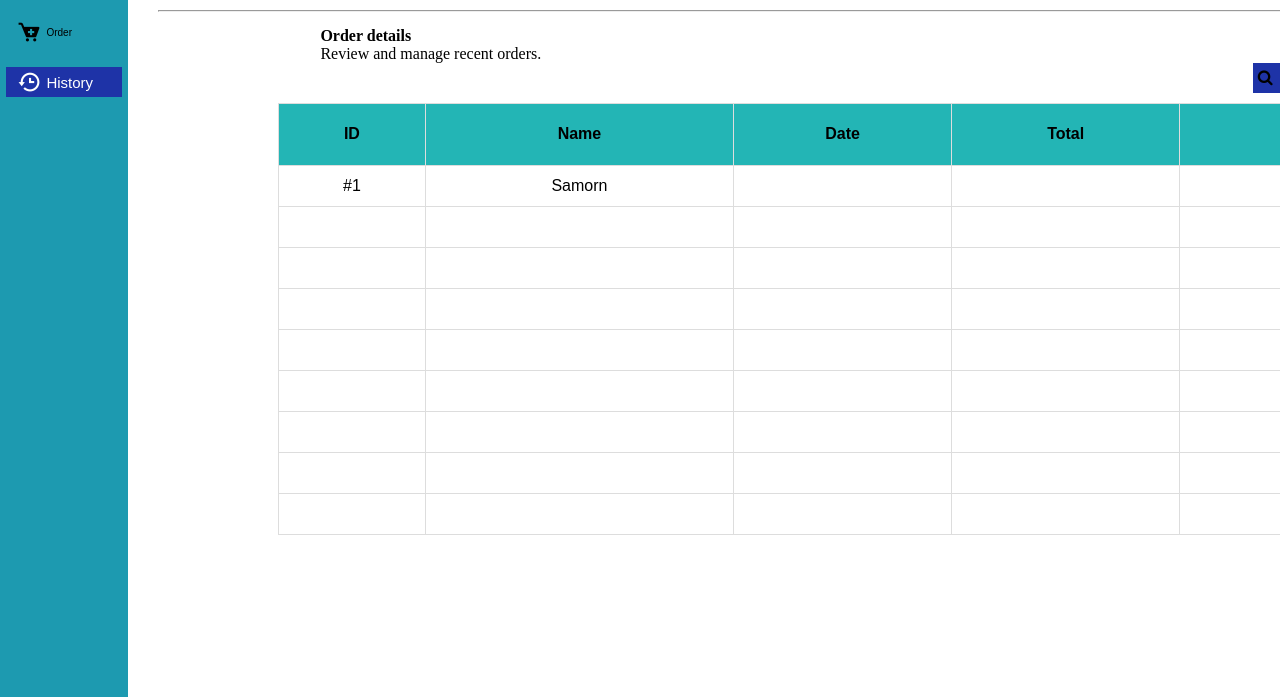
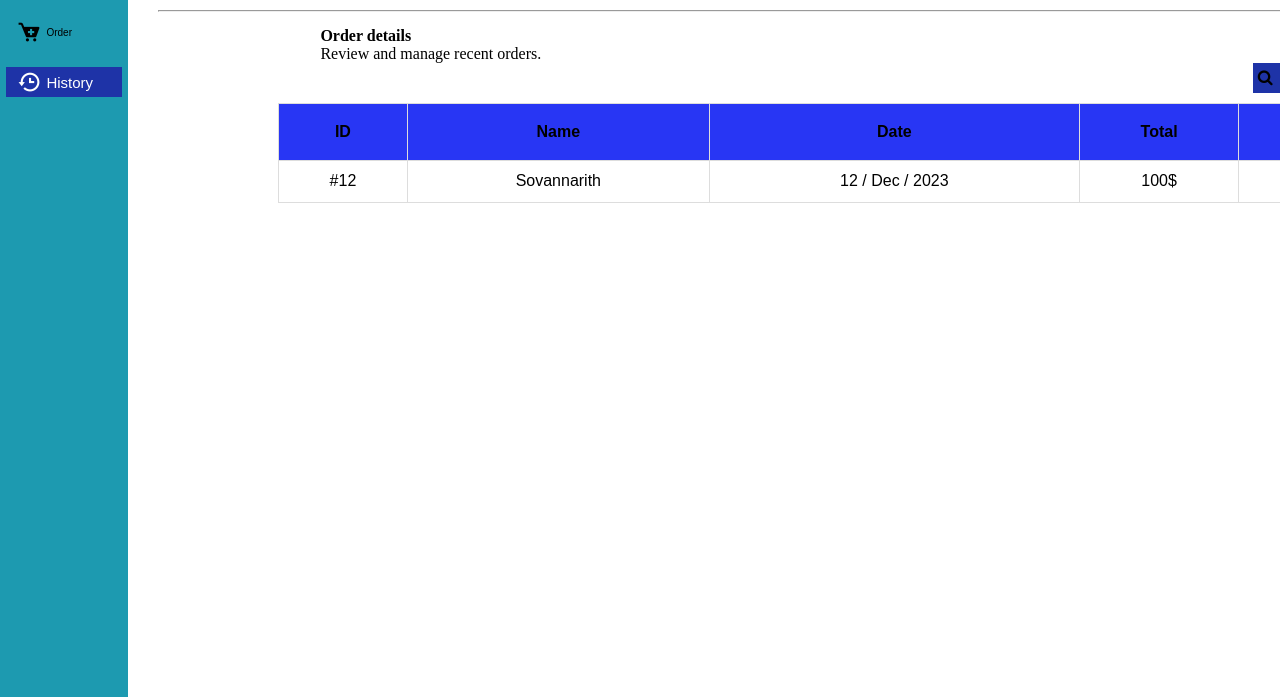
Before and after one commit to penhvey/PosSystem-a4, a plain HTML site: page pages/history.html in a window 1280 px wide. Shown: the part 153-850 px from the top of the page. Drawn offline with nearby package versions, Linux system fonts and the light colour scheme.

Commit message:
#39 fix history

```diff
--- a/css/history.css
+++ b/css/history.css
@@ -204,8 +204,8 @@ table {
 }
 
 th {
-    height: 45px;
-    background-color: rgb(35, 181, 181);
+    height: 40px;
+    background-color: rgb(40, 54, 244);
 }
 
 tbody tr:hover {
--- a/js/main.js
+++ b/js/main.js
@@ -8,7 +8,7 @@ function date() {
     document.getElementById("month-new").innerHTML = name;
     let year_new = d.getFullYear();
     document.querySelector("#year-new").innerHTML = year_new;
-    document.querySelector("#day-old").innerHTML = 1-day_new + day_new;
+    document.querySelector("#day-old").innerHTML = 1 - day_new + day_new;
     const month_old = ["January", "February", "March", "April", "May", "June", "July", "August", "September", "October", "November", "December"];
     let name_old = month_old[d.getMonth()];
     document.getElementById("month-old").innerHTML = name_old;
@@ -40,8 +40,38 @@ const searchMovieTitle = () => {
         } else {
             tr1.parentElement.style.display = 'none';
         }
-
     }
 }
 const searchText = document.querySelector('#search');
 searchText.addEventListener('keyup', searchMovieTitle);
+//.......table..........
+let Tbody = document.querySelector("tbody");
+let trOftbody = document.createElement("tr");
+trOftbody.style.padding = "10px";
+let tdOfId = document.createElement("td");
+tdOfId.textContent = "#12";
+trOftbody.appendChild(tdOfId);
+
+let tdOfName = document.createElement("td");
+tdOfName.textContent = "Sovannarith";
+trOftbody.appendChild(tdOfName);
+
+let tdOfDate = document.createElement("td");
+tdOfDate.textContent = "12 / Dec / 2023";
+trOftbody.appendChild(tdOfDate);
+
+let tdOfTotal = document.createElement("td");
+tdOfTotal.textContent = "100$";
+trOftbody.appendChild(tdOfTotal);
+
+let tdOfAction = document.createElement("td");
+let button = document.createElement("button");
+button.textContent = "Delete";
+button.style.backgroundColor = "red";
+button.style.color = 'white';
+button.style.padding = '5px 10px';
+button.style.border = 'none';
+button.style.borderRadius = '4px';
+tdOfAction.appendChild(button);
+trOftbody.appendChild(tdOfAction);
+Tbody.append(trOftbody)
--- a/pages/history.html
+++ b/pages/history.html
@@ -85,72 +85,7 @@
 
                         </tr>
                     </thead>
-                    <tbody id="tbody">
-                        <tr>
-                            <td>#1</td>
-                            <td>Samorn</td>
-                            <td></td>
-                            <td></td>
-                            <td><img src="/Photo-history/remove.png" width="20"></td>
-                        </tr>
-                        <tr>
-                            <td></td>
-                            <td></td>
-                            <td></td>
-                            <td></td>
-                            <td><img src="/Photo-history/remove.png" width="20"></td>
-                        </tr>
-                        <tr>
-                            <td></td>
-                            <td></td>
-                            <td></td>
-                            <td></td>
-                            <td><img src="/Photo-history/remove.png" width="20"></td>
-                        </tr>
-                        <tr>
-                            <td></td>
-                            <td></td>
-                            <td></td>
-                            <td></td>
-                            <td><img src="/Photo-history/remove.png" width="20"></td>
-                        </tr>
-                        <tr>
-                            <td></td>
-                            <td></td>
-                            <td></td>
-                            <td></td>
-                            <td><img src="/Photo-history/remove.png" width="20"></td>
-                        </tr>
-                        <tr>
-                            <td></td>
-                            <td></td>
-                            <td></td>
-                            <td></td>
-                            <td><img src="/Photo-history/remove.png" width="20"></td>
-                        </tr>
-                        <tr>
-                            <td></td>
-                            <td></td>
-                            <td></td>
-                            <td></td>
-                            <td><img src="/Photo-history/remove.png" width="20"></td>
-                        </tr>
-                        <tr>
-                            <td></td>
-                            <td></td>
-                            <td></td>
-                            <td></td>
-                            <td><img src="/Photo-history/remove.png" width="20"></td>
-                        </tr>
-                        <tr>
-                            <td></td>
-                            <td></td>
-                            <td></td>
-                            <td></td>
-                            <td><img src="/Photo-history/remove.png" width="20"></td>
-                        </tr>
-
-                    </tbody>
+                    <tbody id="tbody"></tbody>
                 </table>
             </div>
         </main>
```
